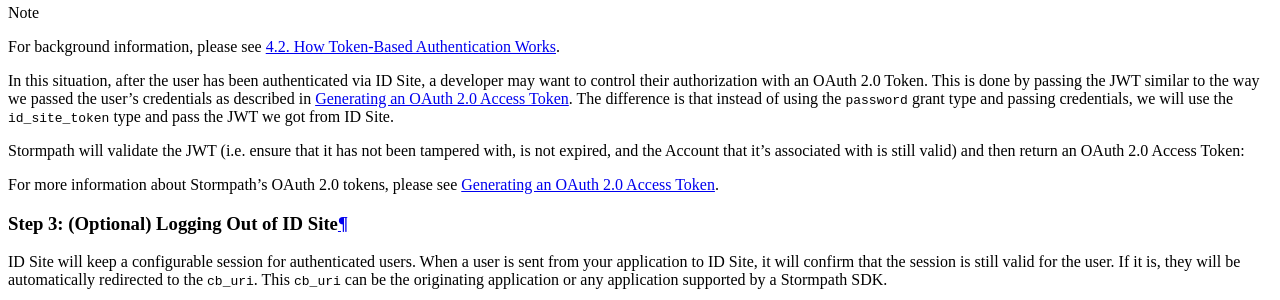
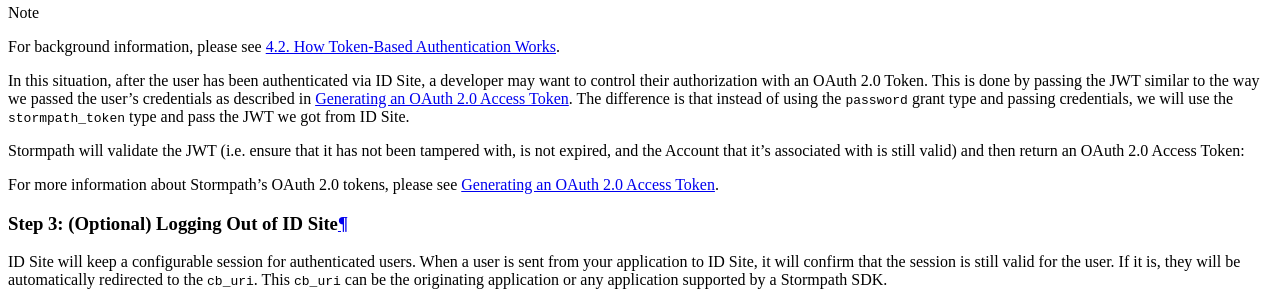
Before and after one commit to stormpath/stormpath-documentation, a Sphinx documentation site: the page built from source/idsite.rst, in a window 1280 px wide and 900 px high, scrolled down 5121 px. Shown: the part 149-449 px from the top of the window. Built offline with Sphinx 7.4.7 and the Read the Docs theme 2.0.0, drawn with Linux system fonts in a browser that asks for light colours.

Commit message:
Changed grant_type to stormpath_token for ID Site. This closes #195.

```diff
--- a/source/changelog.rst
+++ b/source/changelog.rst
@@ -19,6 +19,11 @@
       - New:
 
       Link to Tweet or blog post announcing changes (if applicable)
+
+  2016-06-20
+  ==========
+
+  - **Modified:** When :ref:`idsite-jwt-to-oauth`, the ``grant_type`` should now be ``stormpath_token``.
 
   2016-06-09
   ==========
--- a/source/idsite.rst
+++ b/source/idsite.rst
@@ -547,7 +547,7 @@
 
   For background information, please see :ref:`token-authn`.
 
-In this situation, after the user has been authenticated via ID Site, a developer may want to control their authorization with an OAuth 2.0 Token. This is done by passing the JWT similar to the way we passed the user's credentials as described in :ref:`generate-oauth-token`. The difference is that instead of using the ``password`` grant type and passing credentials, we will use the ``id_site_token`` type and pass the JWT we got from ID Site.
+In this situation, after the user has been authenticated via ID Site, a developer may want to control their authorization with an OAuth 2.0 Token. This is done by passing the JWT similar to the way we passed the user's credentials as described in :ref:`generate-oauth-token`. The difference is that instead of using the ``password`` grant type and passing credentials, we will use the ``stormpath_token`` type and pass the JWT we got from ID Site.
 
 .. only:: rest
 
@@ -557,7 +557,7 @@
     Host: api.stormpath.com
     Content-Type: application/x-www-form-urlencoded
 
-    grant_type=id_site_token&token={$JWT_FROM_ID_SITE}
+    grant_type=stormpath_token&token={$JWT_FROM_ID_SITE}
 
 Stormpath will validate the JWT (i.e. ensure that it has not been tampered with, is not expired, and the Account that it's associated with is still valid) and then return an OAuth 2.0 Access Token:
 
```
